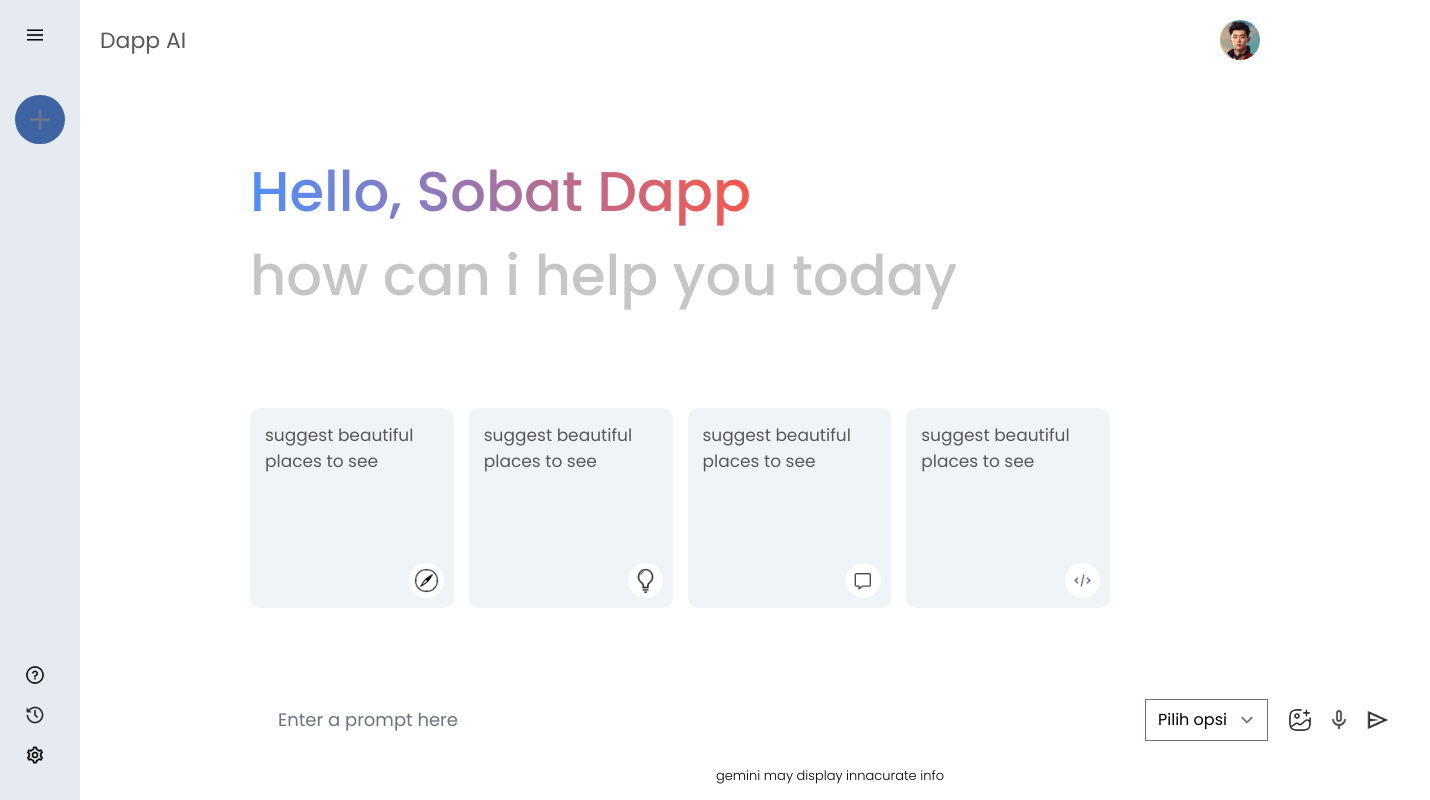
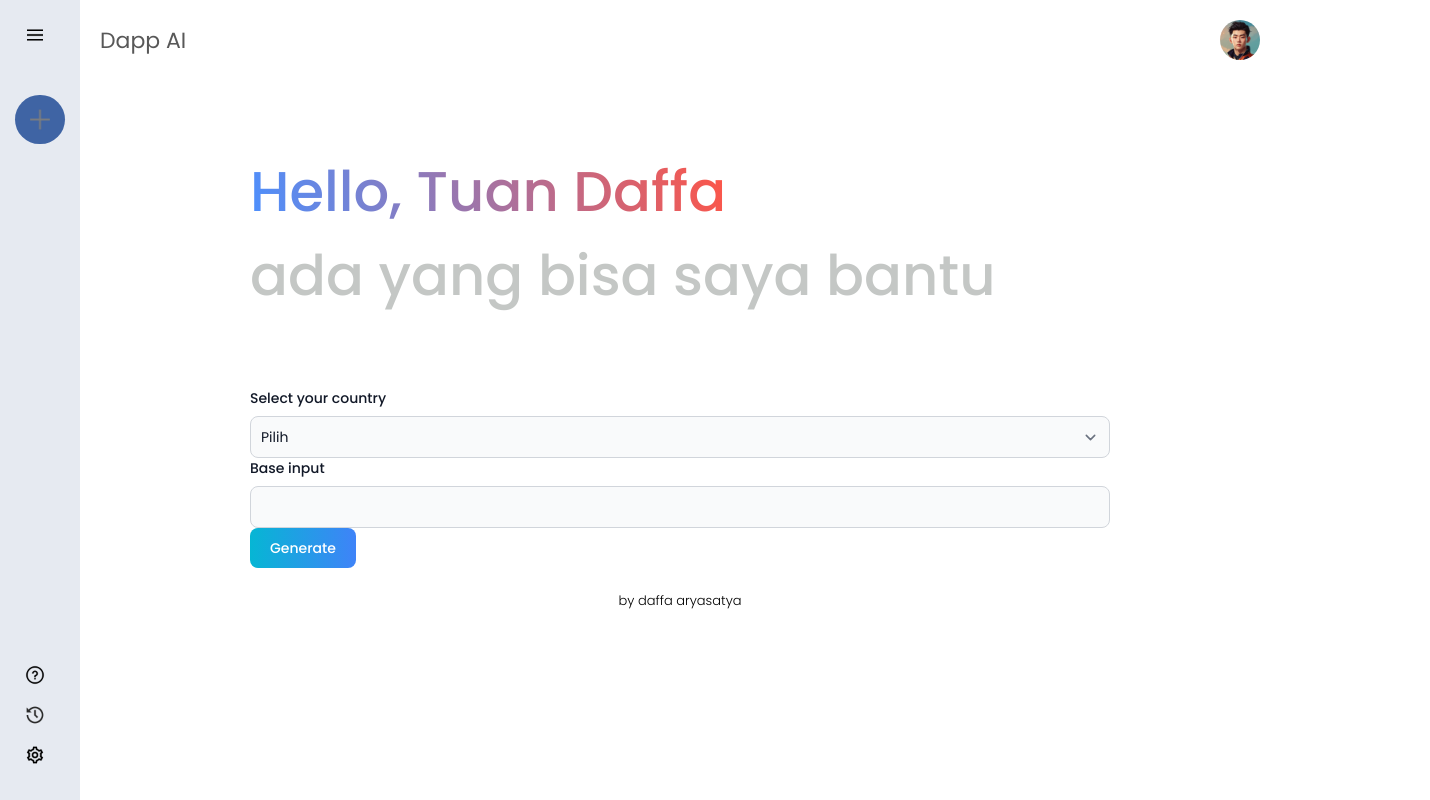
Before and after one commit to daffaaryapp/Dapp-AI, a React (Vite) app: page / in a window 1280 px wide. Shown: the whole page, 1430 px wide, since content can reach past the window. Built offline with nearby package versions, Linux system fonts and the light colour scheme.

Commit message:
kustomisasi

```diff
--- a/src/components/Main/Main.css
+++ b/src/components/Main/Main.css
@@ -90,7 +90,7 @@
 
 
 .main-bottom{
-    position: absolute;
+    position: relative;
     bottom: 0;
     width: 100%;
     max-width: 100%;
--- a/src/components/Main/Main.jsx
+++ b/src/components/Main/Main.jsx
@@ -20,12 +20,12 @@ const Main = () => {
                 {!showResult
                 ?<>
                 <div className="greet">
-                    <p><span>Hello, Sobat Dapp</span></p>
-                    <p>how can i help you today</p>
+                    <p><span>Hello, Tuan Daffa</span></p>
+                    <p>ada yang bisa saya bantu</p>
                 </div>
 
 
-                <div className="cards">
+                {/* <div className="cards">
                     <div className="card">
                         <p>suggest beautiful places to see</p>
                         <img src={assets.compass_icon} alt="" />
@@ -45,7 +45,7 @@ const Main = () => {
                         <p>suggest beautiful places to see</p>
                         <img src={assets.code_icon} alt="" />
                     </div>
-                </div>
+                </div> */}
                 </>
                 : <div className='result'>
                     <div className="result-title">
@@ -71,10 +71,10 @@ const Main = () => {
 
 
                 <div className="main-bottom">
-                    <div className="search-box">
-                        <input onChange={(e)=>setInput(e.target.value)} value={input} type="text" placeholder='Enter a prompt here' />
+                    {/* <div className="search-box"> */}
+                        {/* <input onChange={(e)=>setInput(e.target.value)} value={input} type="text" placeholder='Enter a prompt here' /> */}
                         {/* <input onChange={(e)=>setInput2(e.target.value)} value={input2} type="text" placeholder='Enter a prompt here' /> */}
-                        <select onChange={(e) => setSelect(e.target.value)} value={select}>
+                        {/* <select onChange={(e) => setSelect(e.target.value)} value={select}>
                             <option value="">Pilih opsi</option>
                             <option value="indo">indo</option>
                             <option value="arab">arab</option>
@@ -85,9 +85,25 @@ const Main = () => {
                             <img src={assets.mic_icon} alt="" />
                             <img onClick={()=>onSent()} src={assets.send_icon} alt="" />
                         </div>
-                    </div>
+                    </div> */}
+
+
+                    <label for="countries" class="mt-5 block mb-2 text-sm font-medium text-gray-900 dark:text-white">Select your country</label>
+                    <select onChange={(e) => setSelect(e.target.value)} value={select} id="countries" class="bg-gray-50 border border-gray-300 text-gray-900 text-sm rounded-lg focus:ring-blue-500 focus:border-blue-500 block w-full p-2.5 dark:bg-gray-700 dark:border-gray-600 dark:placeholder-gray-400 dark:text-white dark:focus:ring-blue-500 dark:focus:border-blue-500">
+                        <option>Pilih</option>
+                        <option>Canada</option>
+                        <option>France</option>
+                        <option>Germany</option>
+                    </select>
+
+
+                    <label for="base-input" class="mt-5 block mb-2 text-sm font-medium text-gray-900 dark:text-white">Base input</label>
+                    <input onChange={(e)=>setInput(e.target.value)} value={input} type="text" id="base-input" class="bg-gray-50 border border-gray-300 text-gray-900 text-sm rounded-lg focus:ring-blue-500 focus:border-blue-500 block w-full p-2.5 dark:bg-gray-700 dark:border-gray-600 dark:placeholder-gray-400 dark:text-white dark:focus:ring-blue-500 dark:focus:border-blue-500"/>
+
+                    <button onClick={()=>onSent()}  class="mt-5 text-white bg-gradient-to-r from-cyan-500 to-blue-500 hover:bg-gradient-to-bl focus:ring-4 focus:outline-none focus:ring-cyan-300 dark:focus:ring-cyan-800 font-medium rounded-lg text-sm px-5 py-2.5 text-center me-2 mb-2">Generate</button>
+
                     <p className="bottom-info">
-                        gemini may display innacurate info
+                        by daffa aryasatya
                     </p>
                 </div>
 
```
